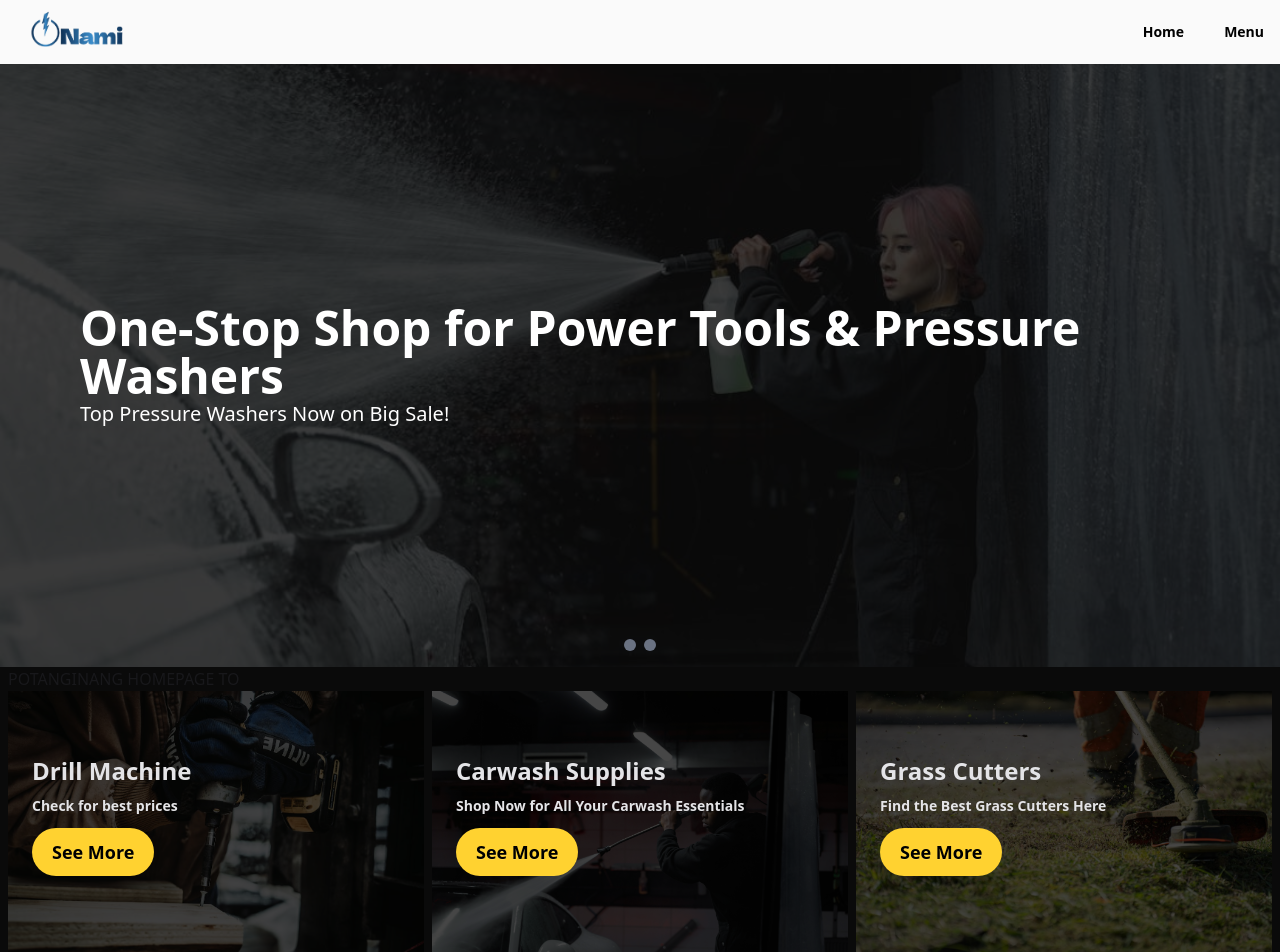
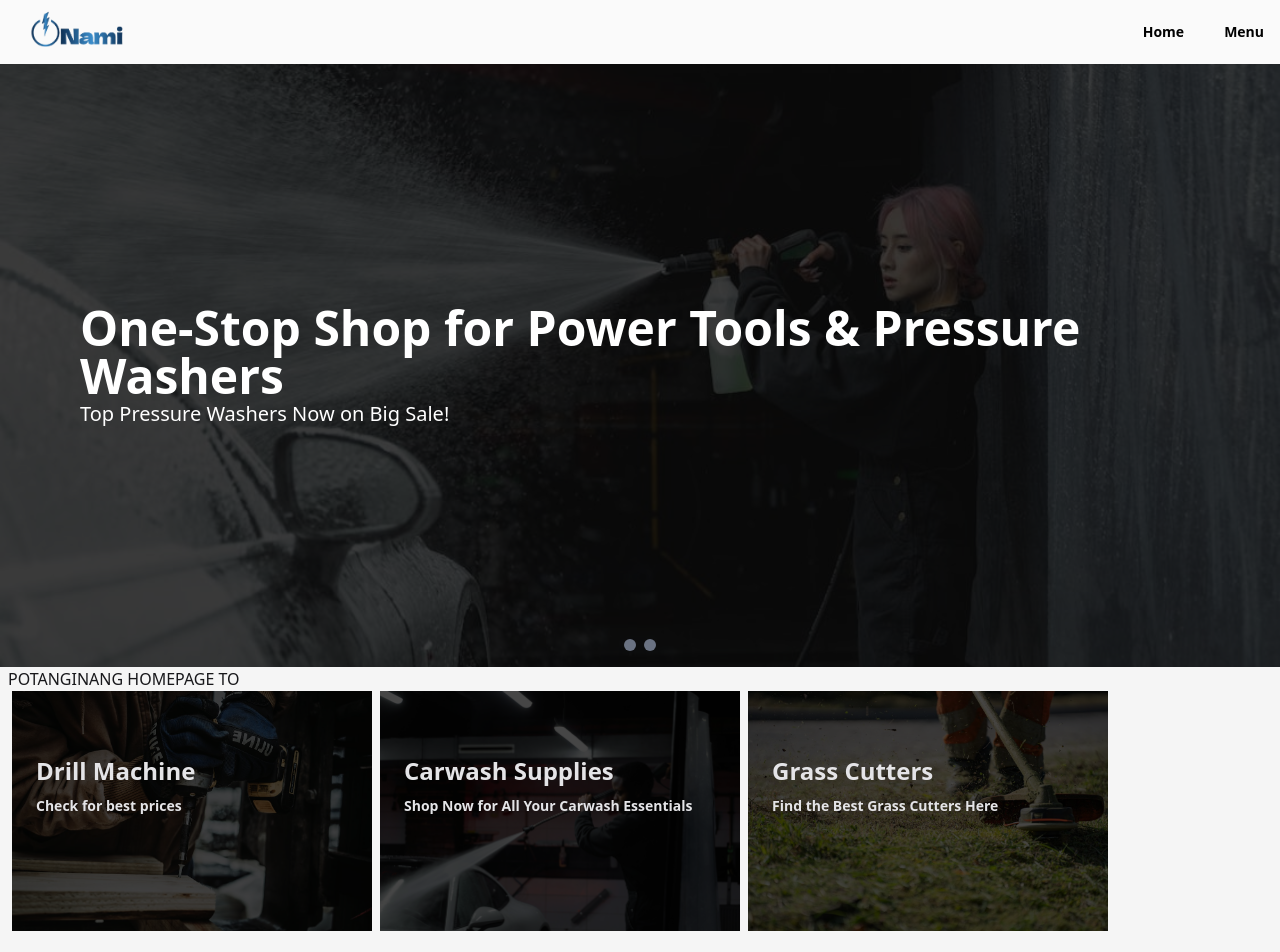
Before and after one commit to johnmarkfrncsc/vite-react-express-template, a React (Vite) app in the folder frontend/: page /home in a window 1280 px wide. Shown: the top 952 px of the page. Built offline with nearby package versions, Linux system fonts and the light colour scheme; the HTML template or start-up script is replaced by a standard one.

Commit message:
Refactor Homepage layout
- Refactor Homepage layout and update NewArrival component styles.

```diff
--- a/frontend/src/components/NewArrival.jsx
+++ b/frontend/src/components/NewArrival.jsx
@@ -51,7 +51,7 @@ const NewArrival = () => {
         {products.map((product) => (
           <div
             key={product.id}
-            className="w-full sm:w-[48%] lg:w-[23%] bg-white border-2 border-green-300 text-neutral-600 p-2 flex justify-between items-start"
+            className="w-full sm:w-[48%] lg:w-[30%] bg-white border-2 border-green-300 text-neutral-600 p-2 flex justify-between items-start"
           >
             <div className="flex-1">
               <span className="block font-bold text-base mb-1">
--- a/frontend/src/pages/Homepage.jsx
+++ b/frontend/src/pages/Homepage.jsx
@@ -10,65 +10,51 @@ const Homepage = () => {
   return (
     <header className="bg-neutral-950 min-h-screen">
       <Highlights />
-      <main className="bg-neutral-950 h-full px-2">
+      <main className="bg-neutral-100 h-full px-2">
         POTANGINANG HOMEPAGE TO
-        <article className=" flex flex-col md:flex-row gap-2">
-          <div class="card image-full w-fit md:w-full rounded-none">
+        <article className="flex gap-2 overflow-x-auto flex-nowrap px-1">
+          <Link
+            to="/menu"
+            className="card image-full w-70 flex-none rounded-none lg:w-90"
+          >
             <figure>
-              <img src={articleDrill} alt="article-Drill" />
+              <img src={articleDrill} alt="article-Drill"/>
             </figure>
-            <div class="card-body absolute transform text-left z-10 mt-10 ">
-              <h1 class="font-bold text-2xl">Drill Machine</h1>
-              <p className="font-semibold">Check for best prices </p>
+            <div className="card-body absolute transform text-left z-10 mt-10">
+              <h1 className="font-bold text-2xl">Drill Machine</h1>
+              <p className="font-semibold">Check for best prices</p>
+            </div>
+          </Link>
 
-              <Link to="/menu">
-                <button className="btn btn-xs border-0 shadow-none rounded-xl w-auto mt-1 md:btn-lg md:rounded-4xl  bg-amber-300 text-black ">
-                  See More
-                </button>
-              </Link>
-            </div>
-          </div>
-
-          <div class="card image-full w-fit md:w-full rounded-none">
+          <Link
+            to="/menu"
+            className="card image-full w-70 flex-none rounded-none lg:w-90"
+          >
             <figure>
               <img src={articleCarwash} alt="article-Carwash" />
             </figure>
-            <div class="card-body absolute transform text-left z-10 mt-10 ">
-              <h1 class="font-bold text-2xl">Carwash Supplies</h1>
+            <div className="card-body absolute transform text-left z-10 mt-10">
+              <h1 className="font-bold text-2xl">Carwash Supplies</h1>
               <p className="font-semibold">
                 Shop Now for All Your Carwash Essentials
               </p>
-              <div class="card-actions">
-                <Link to="/menu">
-                  <button className="btn btn-xs border-0 shadow-none rounded-xl w-auto mt-1 md:btn-lg md:rounded-4xl  bg-amber-300 text-black ">
-                    See More
-                  </button>
-                </Link>
-              </div>
             </div>
-          </div>
+          </Link>
 
-          <div class="card image-full w-fit md:w-full rounded-none">
+          <Link
+            to="/menu"
+            className="card image-full w-70 flex-none rounded-none lg:w-90"
+          >
             <figure>
               <img src={articleGrassCutter} alt="article-GrassCutter" />
             </figure>
-            <div class="card-body absolute transform text-left z-10 mt-10 ">
-              <h1 class="font-bold text-2xl">Grass Cutters</h1>
-              <p className="font-semibold">
-                Find the Best Grass Cutters Here
-              </p>
-              <div class="card-actions">
-                <Link to="/menu">
-                  <button className="btn btn-xs border-0 shadow-none rounded-xl w-auto mt-1 md:btn-lg md:rounded-4xl  bg-amber-300 text-black ">
-                    See More
-                  </button>
-                </Link>
-              </div>
+            <div className="card-body absolute transform text-left z-10 mt-10">
+              <h1 className="font-bold text-2xl">Grass Cutters</h1>
+              <p className="font-semibold">Find the Best Grass Cutters Here</p>
             </div>
-          </div>
+          </Link>
         </article>
-
-        <NewArrival/>
+        <NewArrival />
       </main>
     </header>
   );
```
